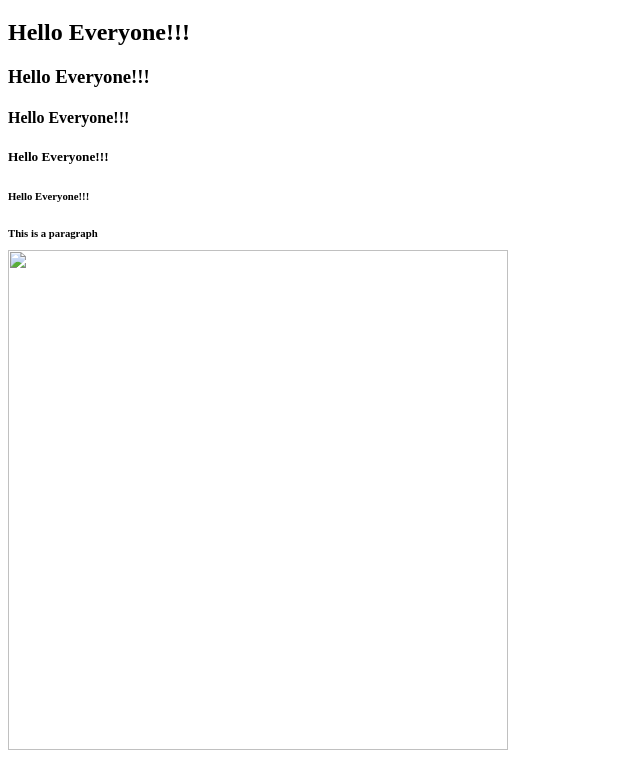
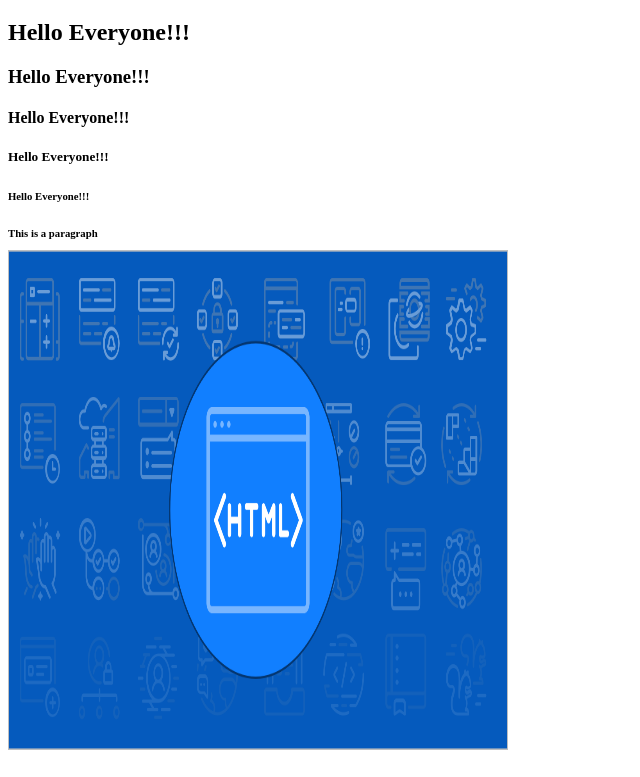
Before and after one commit to Jayaprada-devisetty/wtclass, a plain HTML site: page index.html in a window 1280 px wide. Shown: the part 61-838 px from the top of the page, without its empty margins (0-640 px from the left). Drawn offline with Linux system fonts and the light colour scheme.

Commit message:
Update index.html

```diff
--- a/index.html
+++ b/index.html
@@ -10,7 +10,7 @@
 <h5>Hello Everyone!!!<h5>
 <h6>Hello Everyone!!!<h6>
 <p>This is a paragraph</p>
-<img src="swachh bharath.png" height="500px" width="500px">
+<img src="htmlpic.png" height="500px" width="500px">
 
 </body>
 
```
